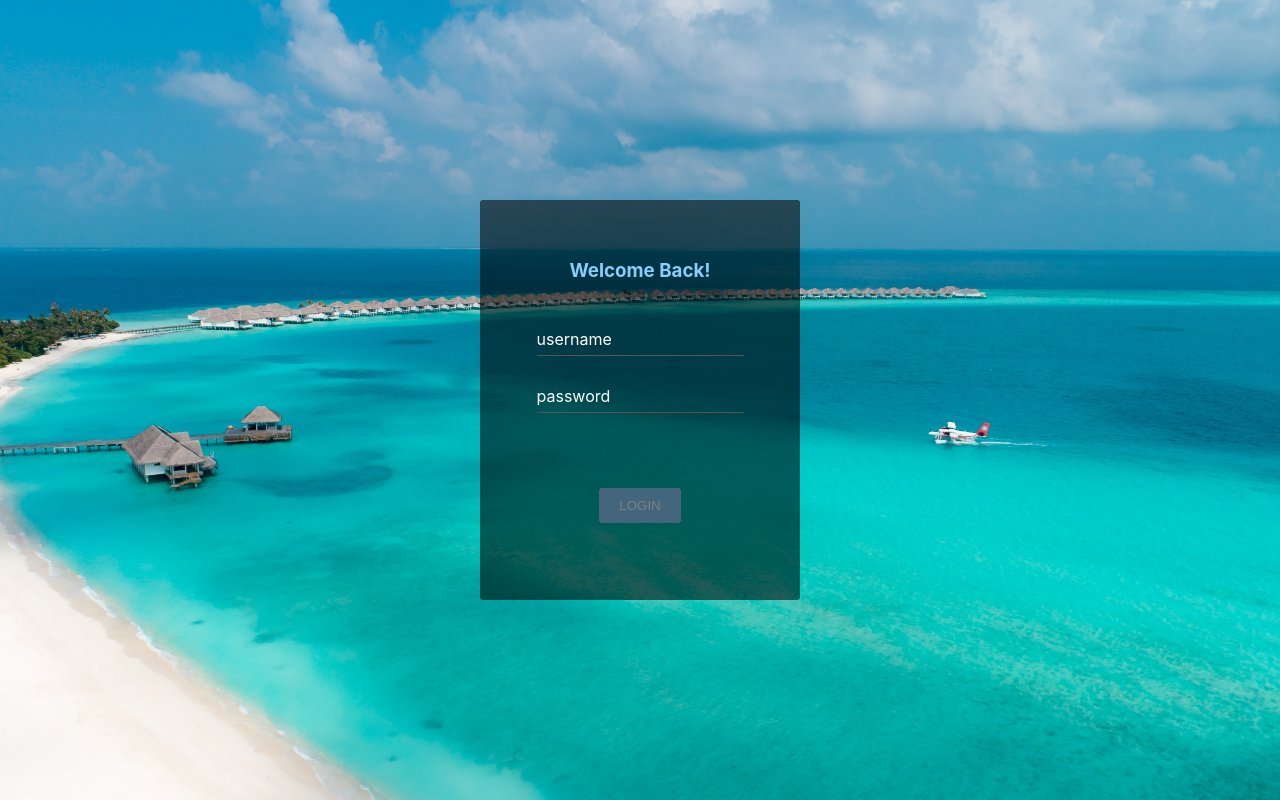
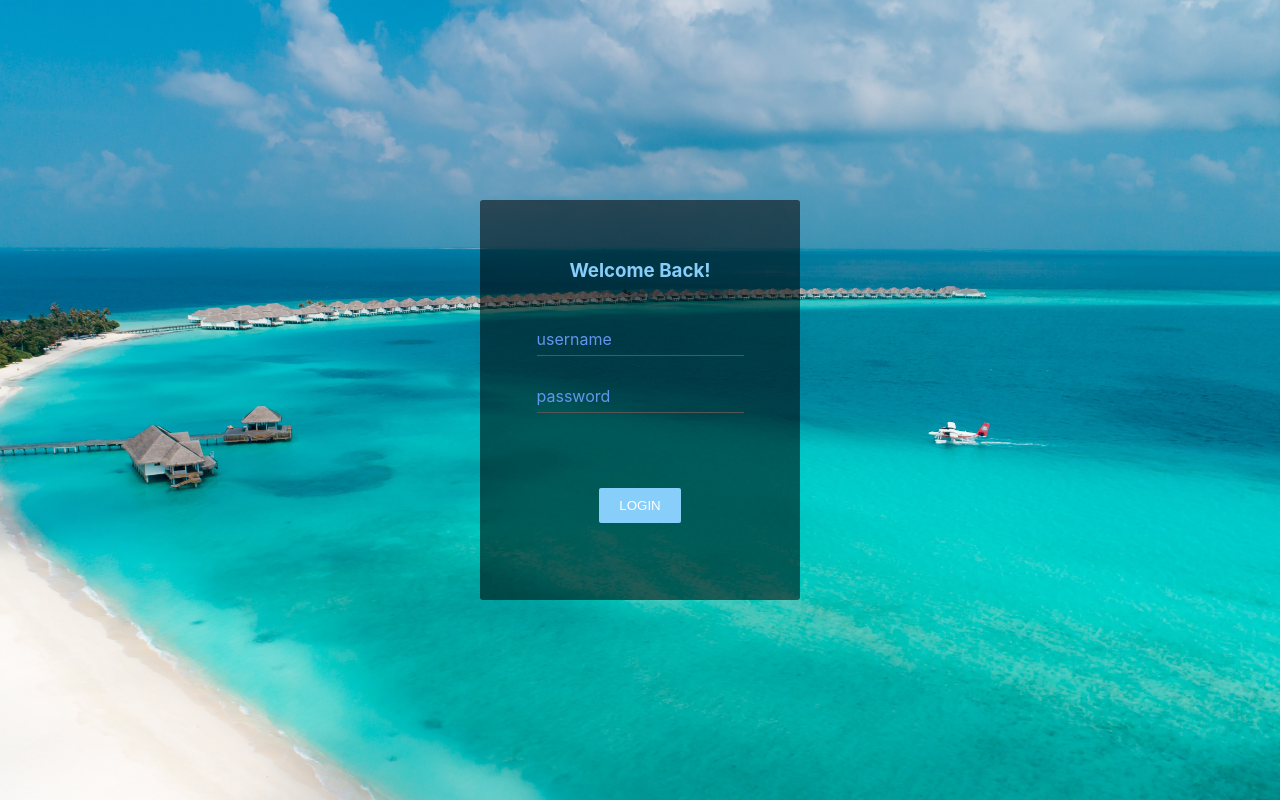
Before and after one commit to Andrea-March/calcino-app, a Next.js app: page /login in a window 1280 px wide. Built offline with nearby package versions, Linux system fonts and the light colour scheme.

Commit message:
account page

```diff
--- a/components/button/Button.css
+++ b/components/button/Button.css
@@ -1,5 +1,4 @@
 .btn{
-    opacity: 1;
     color:#fff;
     background-color: lightskyblue;
     outline: none;
@@ -11,12 +10,3 @@
     cursor:pointer;
     position:relative;
 }
-.btn:after{
-	content:"";
-	position:absolute;
-	background:rgba(0,0,0,0.50);
-	top:0;
-	right:0;
-	width:100%;
-	height:100%;
-}
--- a/components/input/Input.css
+++ b/components/input/Input.css
@@ -16,7 +16,7 @@
      top:5px;
      left:0;
      font-size:16px;
-     color:#fff;
+     color:cornflowerblue;
      pointer-events:none;
      transition: all 0.3s ease-in-out;
 }
@@ -27,12 +27,12 @@
      width:100%;
      padding:8px 0 5px 0;
      font-size:16px;
-     color:#fff;
+     color:cornflowerblue;
 }
 .input-container input:focus{
      border:none;
      outline:none;
-     border-bottom:1px solid #e74c3c;
+     border-bottom:1px solid lightblue;
 }
 
 .input-container input:focus ~ label,
@@ -40,3 +40,33 @@
      top:-12px;
      font-size:12px;
 }
+
+
+.trascinatore{background-image:url(http://i.imgur.com/lXzJ1eB.png);}
+.fappassare{background-image:url(http://i.imgur.com/SJbRQF7.png);}
+
+.radio-container input:active +.type-card, .cc-selector input:active +.type-card{opacity: .9;}
+.radio-container input:checked +.type-card, .cc-selector input:checked +.type-card{
+     -webkit-filter: none;
+     -moz-filter: none;
+     filter: none;
+}
+.label-card{
+     cursor:pointer;
+     background-size:contain;
+     background-repeat:no-repeat;
+     background-position: 0 20px !important;
+     display:inline-block;
+     width:100px;height:150px;
+     -webkit-transition: all 100ms ease-in;
+     -moz-transition: all 100ms ease-in;
+     transition: all 100ms ease-in;
+     -webkit-filter: brightness(1.8) grayscale(1) opacity(.7);
+     -moz-filter: brightness(1.8) grayscale(1) opacity(.7);
+     filter: brightness(1.8) grayscale(1) opacity(.7);
+}
+.type-card:hover{
+     -webkit-filter: brightness(1.2) grayscale(.5) opacity(.9);
+     -moz-filter: brightness(1.2) grayscale(.5) opacity(.9);
+     filter: brightness(1.2) grayscale(.5) opacity(.9);
+}
--- a/components/input/Input.js
+++ b/components/input/Input.js
@@ -1,9 +1,24 @@
 
 
-export default function Input({type, label, placeholder, required, onChange}){
+export default function Input(
+    {   type='text',
+        label='',
+        placeholder='',
+        required=false,
+        onChange=()=>{},
+        defaultValue,
+        disabled=false}
+    ){
     return(
         <div className="input-container">
-            <input type={type} placeholder={placeholder} required={required} onChange={(e)=>{onChange(e.target.value)}}/>
+            <input
+                type={type}
+                placeholder={placeholder}
+                required={required}
+                defaultValue={defaultValue}
+                onChange={(e)=>{onChange(e.target.value)}}
+                disabled={disabled}
+            />
             <label>{label}</label>
         </div>
     )
--- a/components/login/Login.js
+++ b/components/login/Login.js
@@ -27,8 +27,8 @@ export default function LoginPage(){
             <div className='login-form'>
                 <h3 className='login-title'>Welcome Back!</h3>
                 <div className='d-flex flex-column align-center justify-center w-100 h-100'>
-                    <Input type="text" placeholder="" label="username" required={true} onChange={setUser}/>
-                    <Input type="password" placeholder="" label="password" required={true} onChange={setPassword}/>
+                    <Input type="text" label="username" required={true} onChange={setUser}/>
+                    <Input type="password" label="password" required={true} onChange={setPassword}/>
                     <Button text={'Login'} onClick={handleLogin} />
                 </div>
             </div>
--- a/pages/api/login.js
+++ b/pages/api/login.js
@@ -3,5 +3,12 @@
 
 export default function login(req, res) {
   console.log(req)
-  res.status(200).json({username: 'Andrea'})
+  res.status(200).json(
+      {
+        username: 'Andrea',
+        userType: 'trascinatore',
+        takenToday: false,
+        todayPartner: {}
+      }
+  )
 }
```
Also changed, not shown: components/account/Account.js (added, +37 -0 lines), components/input/RadioInput.js (added, +23 -0 lines), pages/account.js (+5 -2 lines), 1 other file (tests, documents, lock files or other folders).
